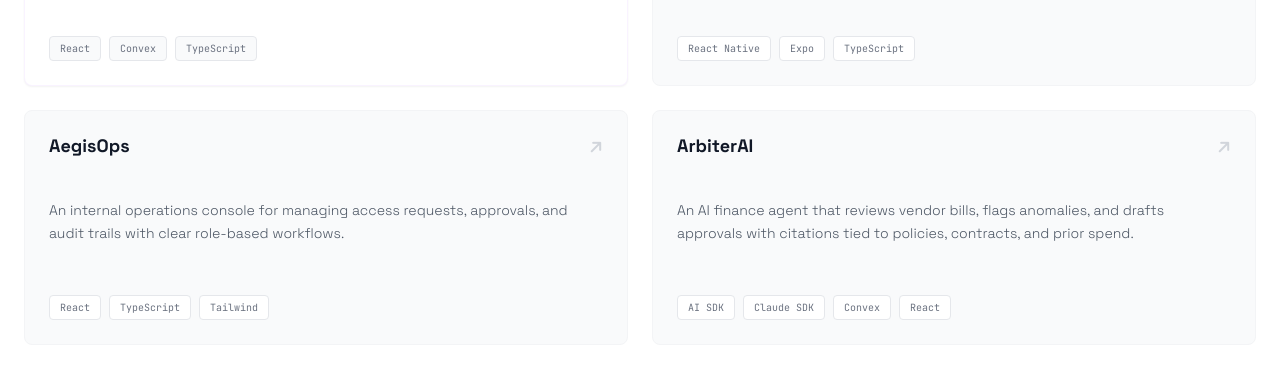
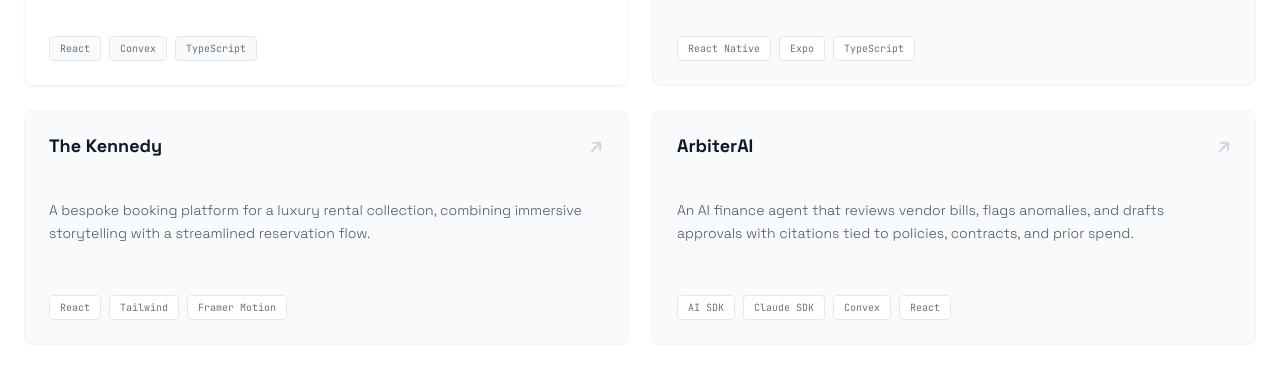
Before and after one commit to jrman28/Justin-Portfolio-Page, a React (Vite) app: page / in a window 1280 px wide. Shown: the part 980-1350 px from the top of the page. Built offline with nearby package versions, Linux system fonts and the light colour scheme.

Commit message:
feat: Update project details in constants
Replaced the "AegisOps" project with "The Kennedy", updating its title, description, tags, and external link to reflect current portfolio information.

```diff
--- a/constants.ts
+++ b/constants.ts
@@ -1,3 +1,4 @@
+
 import { Project } from './types';
 
 export const projects: Project[] = [
@@ -14,10 +15,10 @@
     link: "https://bitflip-arcade-demo.pages.dev/"
   },
   {
-    title: "AegisOps",
-    description: "An internal operations console for managing access requests, approvals, and audit trails with clear role-based workflows.",
-    tags: ["React", "TypeScript", "Tailwind"],
-    link: "#"
+    title: "The Kennedy",
+    description: "A bespoke booking platform for a luxury rental collection, combining immersive storytelling with a streamlined reservation flow.",
+    tags: ["React", "Tailwind", "Framer Motion"],
+    link: "https://www.bookthekennedy.com"
   },
   {
     title: "ArbiterAI",
```
